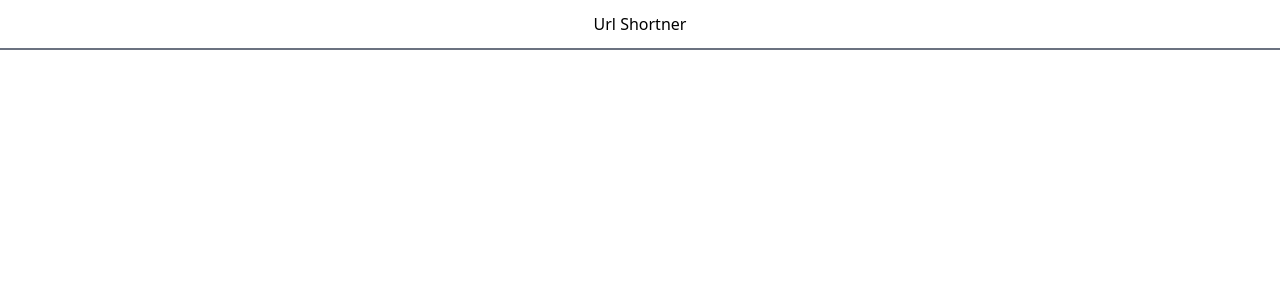
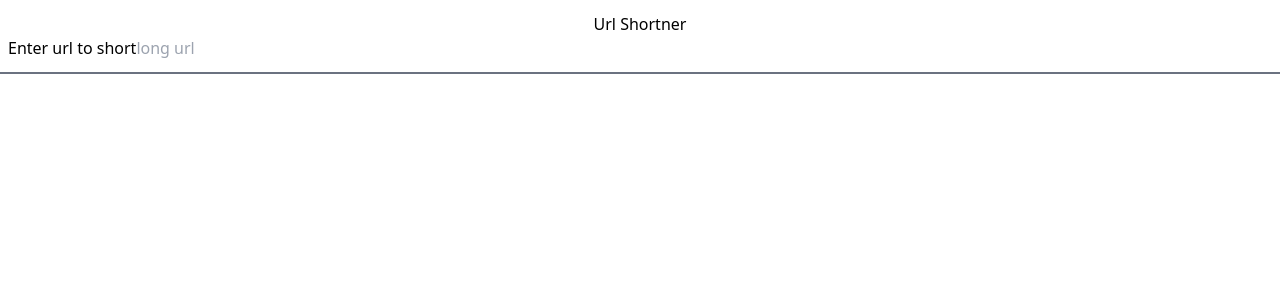
Before and after one commit to rohitghatal1/urlShortner-Node-Express, a React (Create React App) app in the folder frontend/: page / in a window 1280 px wide. Shown: the top 300 px of the page. Built offline with nearby package versions, Linux system fonts and the light colour scheme.

Commit message:
added form

```diff
--- a/frontend/src/components/Homepage.js
+++ b/frontend/src/components/Homepage.js
@@ -6,7 +6,12 @@ export default function Homepage() {
       <div className="homePage px-2 py-3 border-b-2 border-gray-500">
         <h2 className="text-center">Url Shortner</h2>
         <section className="urlSection">
-
+          <div className="form">
+            <form action="">
+              <label htmlFor="url">Enter url to short</label>
+              <input type="text" placeholder='long url' />
+            </form>
+          </div>
         </section>
       </div>
     </div>
```
